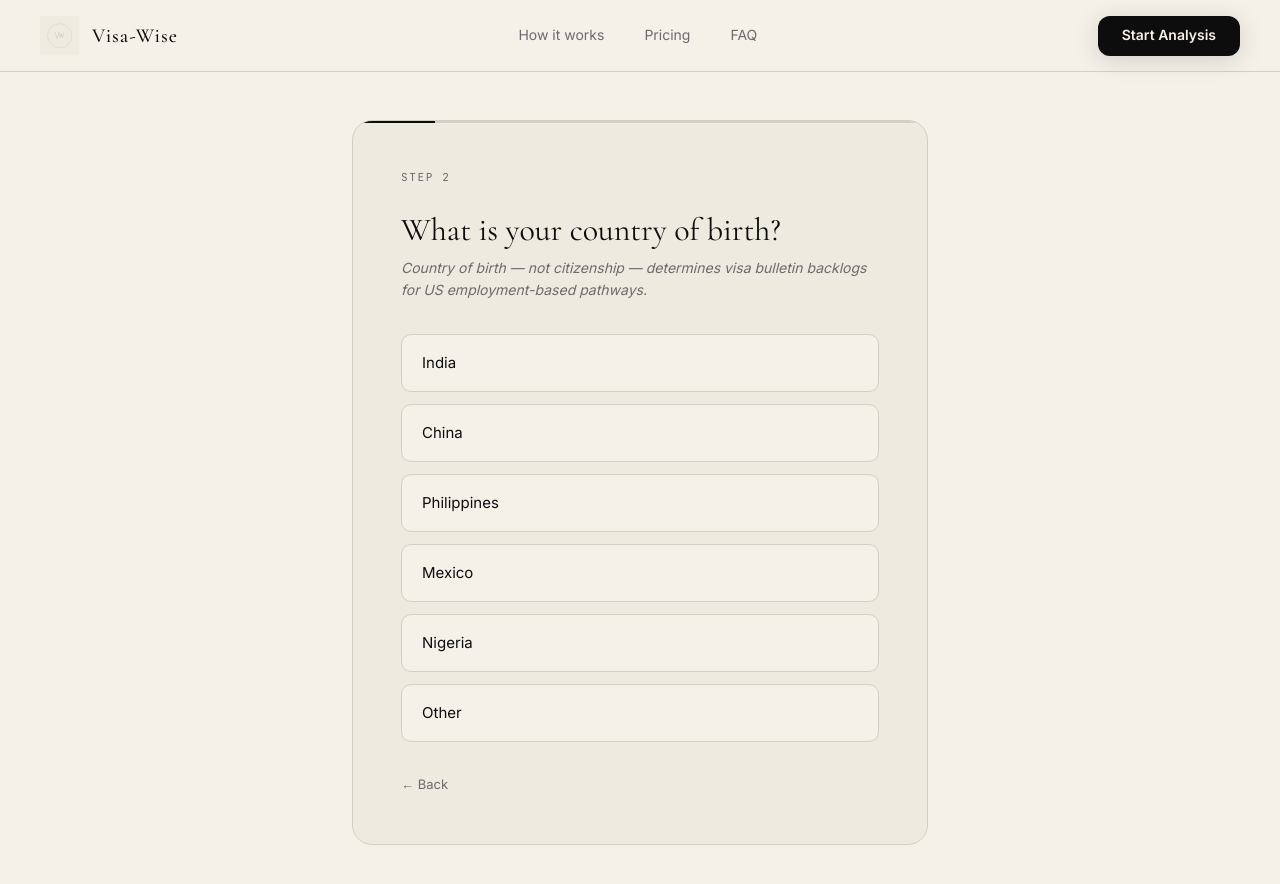
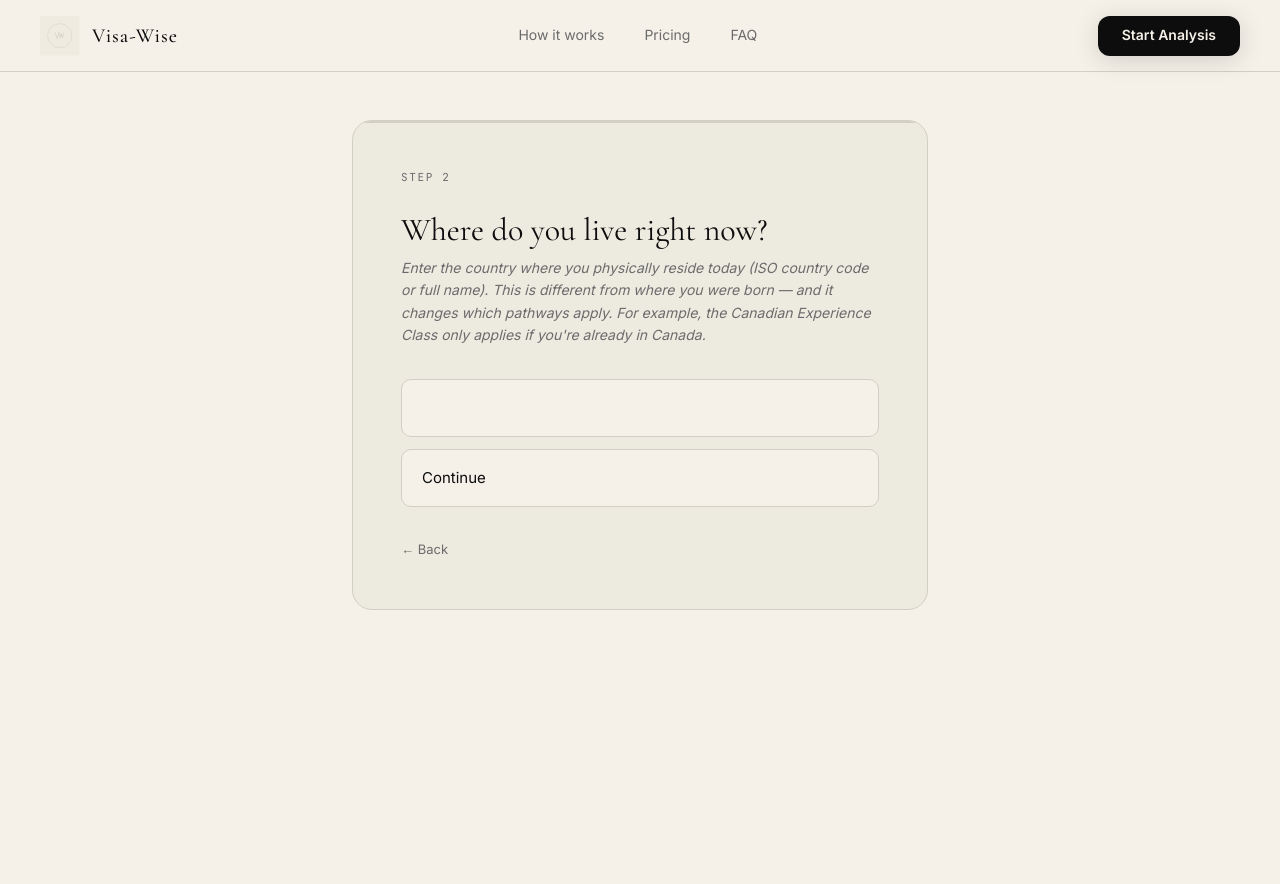
Before and after one commit to Zoriyonz/visa-wise, a Next.js app: page /form in a window 1280 px wide. Both pictures are taken after a click on the button "Canada". Shown: the top 884 px of the page. After the commit the page ends 800 px from the top, so only its background shows below. Built offline with nearby package versions, Linux system fonts and the light colour scheme.

Commit message:
feat: conditional intake wizard engine and UI (#49)
Co-authored-by: Cursor <cursoragent@cursor.com>

```diff
--- /dev/null
+++ b/src/components/form/IntakeInputQuestion.tsx
@@ -0,0 +1,80 @@
+"use client";
+
+import type { IntakeQuestion } from "../../../lib/intake/questionTreeTypes";
+
+interface IntakeInputQuestionProps {
+  question: IntakeQuestion;
+  stepLabel: string;
+  textValue: string;
+  numberValue: string;
+  onTextChange: (value: string) => void;
+  onNumberChange: (value: string) => void;
+  onSubmit: (value: string | number) => void;
+}
+
+export function IntakeInputQuestion({
+  question,
+  stepLabel,
+  textValue,
+  numberValue,
+  onTextChange,
+  onNumberChange,
+  onSubmit,
+}: IntakeInputQuestionProps) {
+  return (
+    <div>
+      <p
+        className="font-mono uppercase text-[11px] text-muted mb-6"
+        style={{ letterSpacing: "0.15em" }}
+      >
+        {stepLabel}
+      </p>
+      <h2
+        className="font-display font-normal text-[24px] md:text-[32px] text-dark"
+        style={{ lineHeight: 1.2 }}
+      >
+        {question.question}
+      </h2>
+      {question.help_text && (
+        <p className="font-body italic text-[14px] text-muted mt-2">
+          {question.help_text}
+        </p>
+      )}
+      <form
+        className="mt-8 space-y-3"
+        onSubmit={(event) => {
+          event.preventDefault();
+          if (question.type === "number") {
+            const parsed = Number(numberValue);
+            if (Number.isNaN(parsed)) return;
+            onSubmit(parsed);
+            return;
+          }
+          if (textValue.trim()) onSubmit(textValue.trim());
+        }}
+      >
+        {question.type === "number" ? (
+          <input
+            type="number"
+            value={numberValue}
+            onChange={(event) => onNumberChange(event.target.value)}
+            className="w-full bg-cream border border-border rounded-[10px] px-5 py-4 font-body text-[15px] text-dark"
+          />
+        ) : (
+          <input
+            type="text"
+            value={textValue}
+            onChange={(event) => onTextChange(event.target.value)}
+            className="w-full bg-cream border border-border rounded-[10px] px-5 py-4 font-body text-[15px] text-dark"
+          />
+        )}
+        <button
+          type="submit"
+          className="w-full text-left bg-cream border border-border rounded-[10px] px-5 py-4 font-body text-[15px] text-dark hover:bg-dark hover:text-cream hover:border-dark transition-colors duration-150"
+        >
+          Continue
+        </button>
+      </form>
+    </div>
+  );
+}
--- a/src/components/form/IntakeWizard.tsx
+++ b/src/components/form/IntakeWizard.tsx
@@ -4,37 +4,89 @@ import { useState } from "react";
 import { useRouter } from "next/navigation";
 import { AnimatePresence, motion } from "framer-motion";
 
-import { questions } from "@/lib/questions";
+import {
+  applyAutoFill,
+  getNextQuestion,
+  getProgress,
+  isComplete,
+} from "@/lib/intake-engine";
+import type { IntakeQuestion, TreeAnswersState } from "../../../lib/intake/questionTreeTypes";
 
+import { IntakeInputQuestion } from "./IntakeInputQuestion";
 import { ProgressBar } from "./ProgressBar";
 import { QuestionCard } from "./QuestionCard";
 
 type Direction = 1 | -1;
 
+function encodeAnswers(answers: TreeAnswersState): string {
+  const json = JSON.stringify(answers);
+  const bytes = new TextEncoder().encode(json);
+  let binary = "";
+  for (const byte of bytes) binary += String.fromCharCode(byte);
+  return btoa(binary);
+}
+
+function toQuestionCardProps(question: IntakeQuestion) {
+  return {
+    id: question.id,
+    type: "select" as const,
+    prompt: question.question,
+    helpText: question.help_text || undefined,
+    options: question.options ?? undefined,
+  };
+}
+
 export function IntakeWizard() {
   const router = useRouter();
-  const [index, setIndex] = useState(0);
-  const [, setAnswers] = useState<Record<string, string>>({});
+  const [answers, setAnswers] = useState<TreeAnswersState>({});
+  const [currentQuestion, setCurrentQuestion] = useState<IntakeQuestion | null>(
+    () => getNextQuestion({}),
+  );
+  const [history, setHistory] = useState<string[]>([]);
   const [direction, setDirection] = useState<Direction>(1);
+  const [textValue, setTextValue] = useState("");
+  const [numberValue, setNumberValue] = useState("");
 
-  const current = questions[index];
-  const progress = ((index + 1) / questions.length) * 100;
+  const progress = getProgress(answers);
+  const stepLabel = `Step ${history.length + 1}`;
 
-  const handleAnswer = (value: string) => {
-    setAnswers((previous) => ({ ...previous, [current.id]: value }));
+  const advance = (nextAnswers: TreeAnswersState, questionId: string) => {
+    setHistory((previous) => [...previous, questionId]);
+    if (isComplete(nextAnswers)) {
+      router.push(`/results?a=${encodeAnswers(nextAnswers)}`);
+      return;
+    }
+    setCurrentQuestion(getNextQuestion(nextAnswers));
+  };
+
+  const handleAnswer = (value: string | number | boolean) => {
+    if (!currentQuestion) return;
+    const withAutoFill = applyAutoFill(currentQuestion, value, answers);
+    const nextAnswers = { ...withAutoFill, [currentQuestion.id]: value };
+    setAnswers(nextAnswers);
     setDirection(1);
-    if (index < questions.length - 1) {
-      setTimeout(() => setIndex((position) => position + 1), 200);
-    } else {
-      router.push("/results");
-    }
+    setTextValue("");
+    setNumberValue("");
+    advance(nextAnswers, currentQuestion.id);
   };
 
   const handleBack = () => {
-    if (index === 0) return;
+    if (history.length === 0) return;
+    const lastId = history[history.length - 1];
+    const nextHistory = history.slice(0, -1);
+    const nextAnswers = { ...answers };
+    delete nextAnswers[lastId];
+    setHistory(nextHistory);
+    setAnswers(nextAnswers);
     setDirection(-1);
-    setIndex((position) => position - 1);
+    setTextValue("");
+    setNumberValue("");
+    setCurrentQuestion(getNextQuestion(nextAnswers));
   };
+
+  if (!currentQuestion) return null;
+
+  const motionKey = `${currentQuestion.id}:${currentQuestion.question}`;
 
   return (
     <div className="mx-auto max-w-xl">
@@ -43,22 +95,34 @@ export function IntakeWizard() {
 
         <AnimatePresence mode="wait" custom={direction}>
           <motion.div
-            key={current.id}
+            key={motionKey}
             custom={direction}
             initial={{ x: direction === 1 ? 32 : -32, opacity: 0 }}
             animate={{ x: 0, opacity: 1 }}
             exit={{ x: direction === 1 ? -32 : 32, opacity: 0 }}
             transition={{ duration: 0.3, ease: [0.16, 1, 0.3, 1] }}
           >
-            <QuestionCard
-              question={current}
-              stepLabel={`Step ${index + 1}`}
-              onAnswer={handleAnswer}
-            />
+            {currentQuestion.type === "single_select" ? (
+              <QuestionCard
+                question={toQuestionCardProps(currentQuestion)}
+                stepLabel={stepLabel}
+                onAnswer={(value) => handleAnswer(value)}
+              />
+            ) : (
+              <IntakeInputQuestion
+                question={currentQuestion}
+                stepLabel={stepLabel}
+                textValue={textValue}
+                numberValue={numberValue}
+                onTextChange={setTextValue}
+                onNumberChange={setNumberValue}
+                onSubmit={handleAnswer}
+              />
+            )}
           </motion.div>
         </AnimatePresence>
 
-        {index > 0 && (
+        {history.length > 0 && (
           <button
             type="button"
             onClick={handleBack}
--- /dev/null
+++ b/src/lib/intake-engine.ts
@@ -0,0 +1,102 @@
+import questionTreeJson from "../../data/intake_question_tree.json";
+import {
+  evaluateAutoFillCondition,
+  isQuestionVisible,
+} from "../../lib/intake/conditions";
+import type { IntakeQuestion, TreeAnswersState } from "../../lib/intake/questionTreeTypes";
+
+const QUESTIONS = questionTreeJson as IntakeQuestion[];
+
+function isAnswered(id: string, answers: TreeAnswersState): boolean {
+  return Object.prototype.hasOwnProperty.call(answers, id);
+}
+
+function findVisibleVariant(
+  startIndex: number,
+  answers: TreeAnswersState,
+): IntakeQuestion | null {
+  const id = QUESTIONS[startIndex].id;
+  for (let index = startIndex; index < QUESTIONS.length && QUESTIONS[index].id === id; index++) {
+    const question = QUESTIONS[index];
+    if (isQuestionVisible(question.show_if, question.skip_if, answers)) return question;
+  }
+  return null;
+}
+
+function skipQuestionVariants(startIndex: number): number {
+  const id = QUESTIONS[startIndex].id;
+  let index = startIndex;
+  while (index < QUESTIONS.length && QUESTIONS[index].id === id) index++;
+  return index;
+}
+
+export function getNextQuestion(answers: TreeAnswersState): IntakeQuestion | null {
+  let index = 0;
+  while (index < QUESTIONS.length) {
+    const id = QUESTIONS[index].id;
+    if (isAnswered(id, answers)) {
+      index = skipQuestionVariants(index);
+      continue;
+    }
+    const visible = findVisibleVariant(index, answers);
+    if (visible) return visible;
+    index = skipQuestionVariants(index);
+  }
+  return null;
+}
+
+export function applyAutoFill(
+  question: IntakeQuestion,
+  answer: string | number | boolean,
+  answers: TreeAnswersState,
+): TreeAnswersState {
+  const rule = question.auto_fill;
+  if (!rule || !evaluateAutoFillCondition(rule.condition, answer)) return answers;
+  return { ...answers, [rule.field]: rule.value };
+}
+
+function neutralAnswer(question: IntakeQuestion): string | number | boolean {
+  if (question.type === "number") return 0;
+  if (question.type === "text") return "";
+  return question.options?.[0]?.value ?? "";
+}
+
+function countVisibleQuestionIds(answers: TreeAnswersState): number {
+  const visibleIds = new Set<string>();
+  let index = 0;
+  while (index < QUESTIONS.length) {
+    const id = QUESTIONS[index].id;
+    if (visibleIds.has(id) || isAnswered(id, answers)) {
+      index = skipQuestionVariants(index);
+      continue;
+    }
+    if (findVisibleVariant(index, answers)) visibleIds.add(id);
+    index = skipQuestionVariants(index);
+  }
+  return visibleIds.size;
+}
+
+function estimateTotalVisibleQuestions(answers: TreeAnswersState): number {
+  const simulated = { ...answers };
+  while (true) {
+    const next = getNextQuestion(simulated);
+    if (!next) break;
+    const answer = neutralAnswer(next);
+    const nextState = { ...applyAutoFill(next, answer, simulated), [next.id]: answer };
+    Object.assign(simulated, nextState);
+  }
+  return countVisibleQuestionIds(simulated);
+}
+
+export function getProgress(answers: TreeAnswersState): number {
+  const answered = Object.keys(answers).filter((id) =>
+    QUESTIONS.some((question) => question.id === id),
+  ).length;
+  const total = estimateTotalVisibleQuestions(answers);
+  if (total === 0) return 0;
+  return Math.min(100, Math.round((answered / total) * 100));
+}
+
+export function isComplete(answers: TreeAnswersState): boolean {
+  return getNextQuestion(answers) === null;
+}
```
